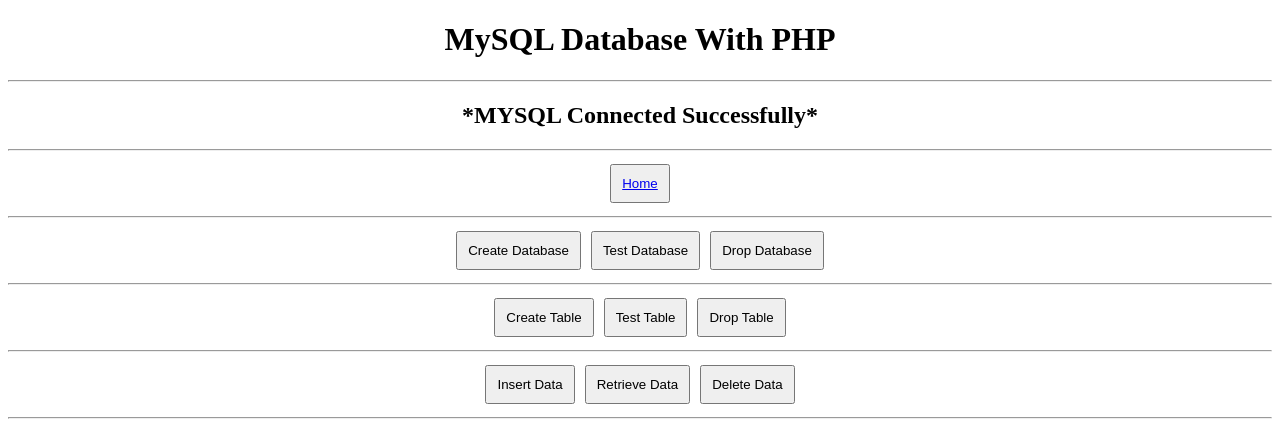
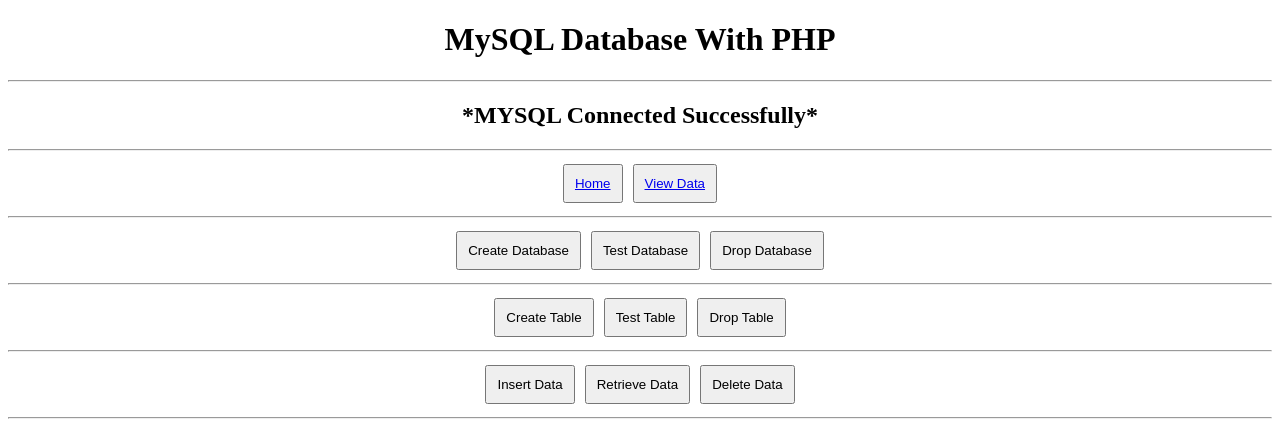
Before and after one commit to CiaranWhitty/MYSQL_DB_PHP, a PHP site: page / in a window 1280 px wide. Shown: the top 443 px of the page. Run offline with PHP 8.4, Linux system fonts and the light colour scheme; data that the repository does not hold is empty.

Commit message:
Data Page

```diff
--- a/components/header.php
+++ b/components/header.php
@@ -21,8 +21,11 @@
         <hr />
         <!-- Page -->
         <header>
+        <button>
+            <a href="/dev/TestDB">Home</a>
+          </button>
           <button>
-            <a href="/dev/TestDB">Home</a>
+            <a href="/dev/TestDB/data.php">View Data</a>
           </button>
         </header>
         <hr />
--- a/index.php
+++ b/index.php
@@ -2,9 +2,6 @@
   include_once "./components/header.php";
 ?>
 
-<?php
-  include_once "./data.php";
-?>
 
 <?php
   include_once "./components/footer.php";
```
